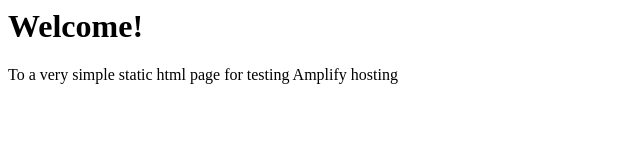
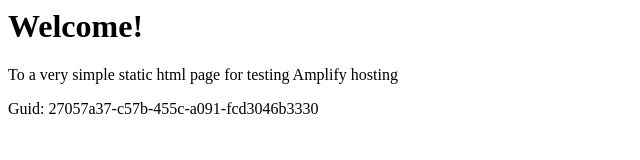
Before and after one commit to aws-aemilia-syd/Github-PR-Commit-Integration-Test-DoNotTouch-v0-prod-ap-southeast-2, a website: page src/index.html in a window 1280 px wide. Shown: the whole page, without its empty margins (0-640 px from the left). Drawn offline with Linux system fonts and the light colour scheme.

Commit message:
commit from integ tests

```diff
--- a/src/index.html
+++ b/src/index.html
@@ -1,3 +1,5 @@
+
+
 <html lang="en">
 
 <head>
@@ -10,6 +12,6 @@
 <body>
     <h1>Welcome!</h1>
     <p>To a very simple static html page for testing Amplify hosting</p>
-</body>
+    <p>Guid: 27057a37-c57b-455c-a091-fcd3046b3330</p></body>
 
 </html>
```
